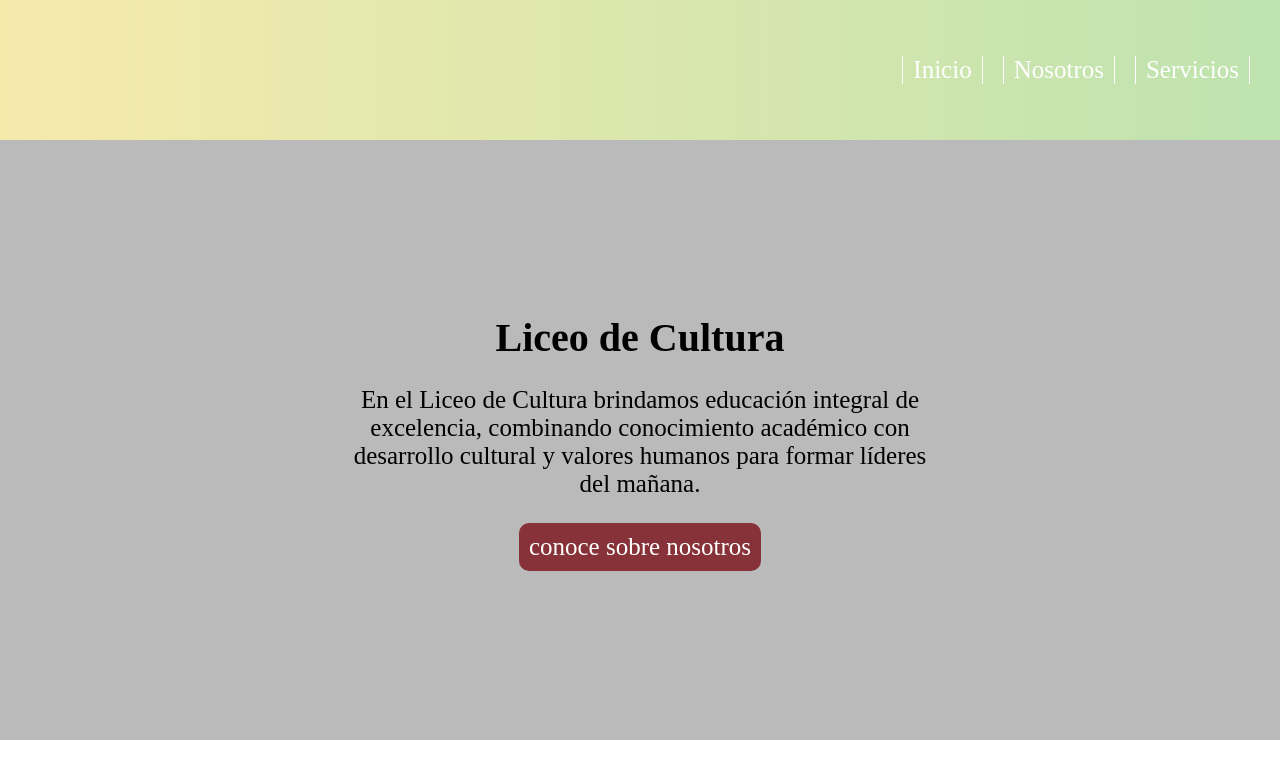
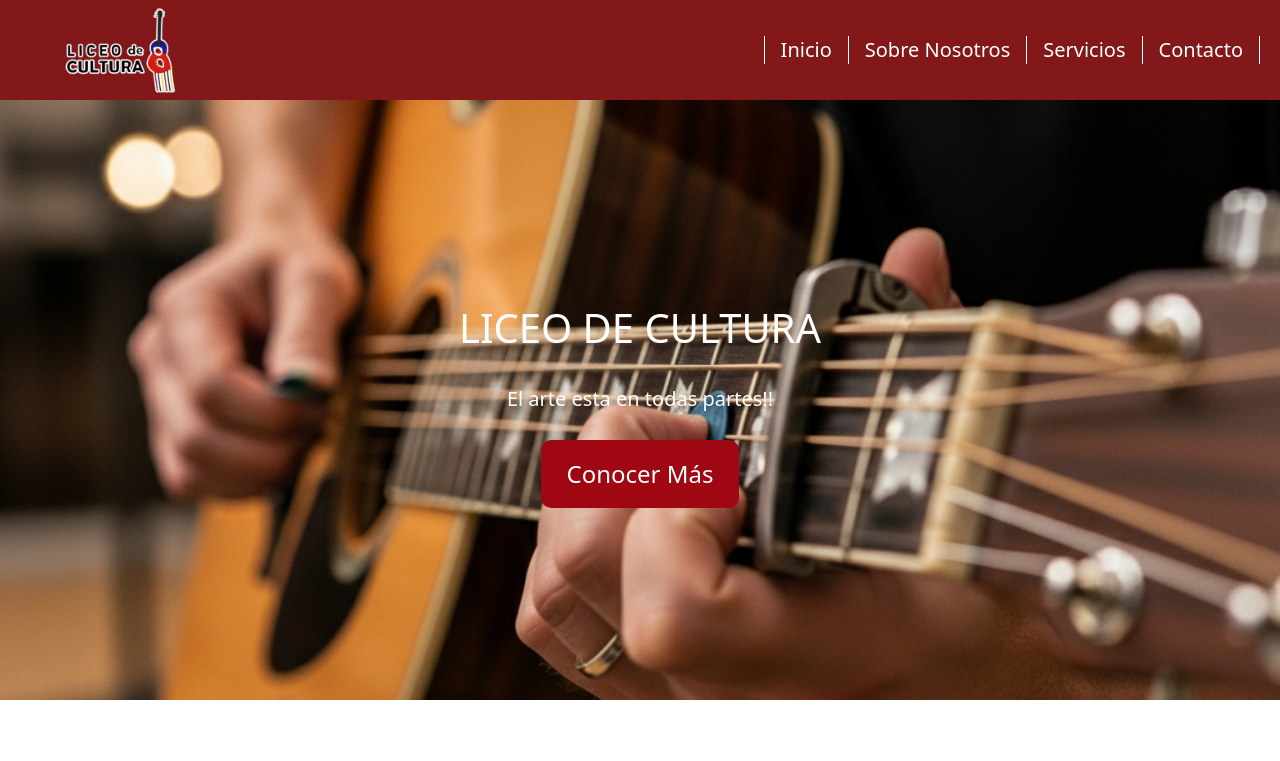
Before and after one commit to Pedro-Quidiante-00/primeraentrega-pedroquidiante, a website: page index.html in a window 1280 px wide. Shown: the top 761 px of the page. Drawn offline with Linux system fonts and the light colour scheme.

Commit message:
commit-5

```diff
--- a/assets/css/style.css
+++ /dev/null
@@ -1,89 +0,0 @@
-body{
-    margin: 0;
-}
-
-/*HEADER*/
-header{
-    display: flex;
-    max-width: 100%;
-    height: 100px;
-    background: linear-gradient(to right, #f6eaab, #bee3af);
-    padding: 20px;
-}
-.container-pri {
-    display: flex;
-    align-items: center;
-    justify-content: space-between;
-    width: 100%;
-}
-.logo img{
-    width: 150px;
-    object-fit: contain;
-}
-.menu{
-    display: flex;
-    justify-content: end;
-    float: left;
-    width: 100%;
-}
-.menu ul{
-    display: flex;
-    margin: 0;
-}
-.menu li{
-    list-style: none;
-    margin: 10px;
-    border-right: 1px solid white;
-    border-left: 1px solid white;
-
-}
-.menu li a {
-    text-decoration: none;
-    padding: 10px;
-    color: white;
-    font-size: 25px;
-}
-@media (max-width: 768px) {
-    .menu {
-        display: none;
-    }
-}
-/*BODY PART 1*/
-.container-sec {
-    display: flex;
-    flex-direction: row;
-    align-items: center;
-    justify-content: center;
-    height: 600px;
-    background-color: #bababa;
-}
-.mens-ini{
-    display: flex;
-    flex-direction: column;
-    align-items: center;
-    max-width: 600px;
-    gap: 10px;
-    overflow: hidden;
-}
-.tit-00{
-    display: flex;
-    flex-direction: column;
-    font-size: 40px;
-    margin: 20px 0 15px 0;
-}
-.mens-ini p{
-    text-align: center;
-    justify-content: center;
-    font-size: 25px;
-    margin:0;
-}
-
-.mens-ini a{
-    text-decoration: none;
-    font-size: 25px;
-    color: white;
-    background-color: #873138;
-    border:10px solid #873138;
-    border-radius: 10px;
-    margin: 15px;
-}
--- /dev/null
+++ b/entrada/input.css
@@ -0,0 +1 @@
+@import "tailwindcss";
--- a/index.html
+++ b/index.html
@@ -1,37 +1,68 @@
 <!DOCTYPE html>
-<html lang="en">
+<html lang="es">
 <head>
     <meta charset="UTF-8">
     <title>Liceo de cultura</title>
-    <link rel="stylesheet" href="assets/css/style.css">
+    <link href="public/assets/css/output.css" rel="stylesheet">
 </head>
 <body>
-<header>
-    <div class="container-pri">
-        <div class="logo">
-            <img src="assets/img/logo-01.png." alt="">
-        </div>
-        <div class="menu">
-            <ul>
-                <li><a href="index.html">Inicio</a></li>
-                <li><a href="nosotros.html">Nosotros</a></li>
-                <li><a href="servicios.html">Servicios</a></li>
+    <!--HEADER-->
+    <header class="flex justify-between items-center h-[100px] bg-red-900 px-5 border-white">
+        <img src="public/assets/img/logo-4.png" alt="Logo" class="w-[200px] max-h-[90px] object-contain ">
+        <nav>
+            <ul class="flex h-full">
+                <li><a href="#" class="flex items-center px-4 h-full text-white text-xl border-r border-l border-white">Inicio</a></li>
+                <li><a href="#" class="flex items-center px-4 h-full text-white text-xl border-r border-white">Sobre Nosotros</a></li>
+                <li><a href="#" class="flex items-center px-4 h-full text-white text-xl border-r border-white">Servicios</a></li>
+                <li><a href="#" class="flex items-center px-4 h-full text-white text-xl border-r border-white">Contacto</a></li>
             </ul>
-        </div>
-    </div>
-</header>
-    <section class="container-sec">
-        <div class="mens-ini">
-            <h1 class="tit-00">Liceo de Cultura</h1>
-            <p>En el Liceo de Cultura brindamos educación integral de excelencia, combinando conocimiento académico con desarrollo cultural y valores humanos para formar líderes del mañana.</p>
-            <a href="index.html">conoce sobre nosotros</a>
+        </nav>
+    </header>
+    <!-- BODY PARTE 1 -->
+    <section class ="flex flex-row items-center justify-center h-[600px] bg-cover bg-center bg-no-repeat" style="background-image: url('public/assets/img/gb-img-00.png');">
+        <div class="flex flex-col items-center max-w-[600px] gap-3 overflow-hidden">
+            <h1 class="flex flex-col text-[40px] my-5 mx-0 mb-[15px] text-center text-white drop-shadow-2xl">
+                LICEO DE CULTURA
+            </h1>
+            <p class="text-justify text-white text-xl">
+                El arte esta en todas partes!!
+            </p>
+            <a href="#" class="no-underline text-2xl text-white bg-red-800 border-[10px] border-red-800 rounded-[10px] m-[15px] px-4 py-2 hover:bg-red-950 hover:border-red-950 transition-colors">
+                Conocer Más
+            </a>
         </div>
     </section>
-    <br>
-    <section>
-        <div>
-
+    <!-- BODY PARTE 2 -->
+    <section class="flex items-center justify-center py-16 px-8">
+        <div class="flex max-w-6xl w-full gap-8">
+            <div class="flex-1 flex flex-col justify-center">
+                <h1 class="text-[40px] my-5 mx-0 mb-[15px] text-center text-black drop-shadow-2xl">
+                    Sobre nosotros
+                </h1>
+                <p class="text-justify text-black leading-relaxed text-lg">
+                    El Liceo de Cultura es una institución educativa comprometida con la formación integral de sus estudiantes. Con más de 25 años de experiencia, nos dedicamos a brindar una educación de calidad que combine la excelencia académica con el desarrollo de valores humanos.
+                    <br><br>
+                    Nuestra metodología innovadora y nuestro equipo de profesionales altamente calificados nos permiten ofrecer una experiencia educativa única, preparando a nuestros estudiantes para los desafíos del siglo XXI.
+                </p>
+            </div>
+            <div class="flex-1 flex items-center justify-center">
+                <div class="w-full h-96 rounded-lg border-5 border-b-red-950 flex items-center justify-center">
+                    <img src="public/assets/img/img-banda.png" alt="" class="w-full h-full object-cover">
+                </div>
+            </div>
         </div>
     </section>
+    <!-- BODY PARTE 3 -->
+    <section class = "flex items-center justify-center py-16 px-8">
+        <div>
+            <h1 class="text-[40px] my-5 mx-0 mb-[15px] text-center text-black drop-shadow-2xl">¿Qué se practica?</h1>
+        </div>
+
+    </section>
+    <footer class="flex flex-col items-center justify-center w-full px-8 bg-red-900 text-white py-8">
+        <div class="text-start">
+            <p class="text-sm text-white">&copy; 2025 Liceo de cultura. Todos los derechos reservados.</p>
+        </div>
+    </footer>
 </body>
 </html>
```
Also changed, not shown: package.json (added, +24 -0 lines), public/assets/css/output.css (added), public/assets/img/DuelistClassSymbol.png (renamed from assets/img/DuelistClassSymbol.png), public/assets/img/gb-img-00.png (added), public/assets/img/img-banda.png (added), public/assets/img/logo-00.jpg (renamed from assets/img/logo-00.jpg), public/assets/img/logo-01.png (renamed from assets/img/logo-01.png), public/assets/img/logo-02.png (added), public/assets/img/logo-3.jpg (added), public/assets/img/logo-4.png (added), src/output.css (deleted), 1 other file.
